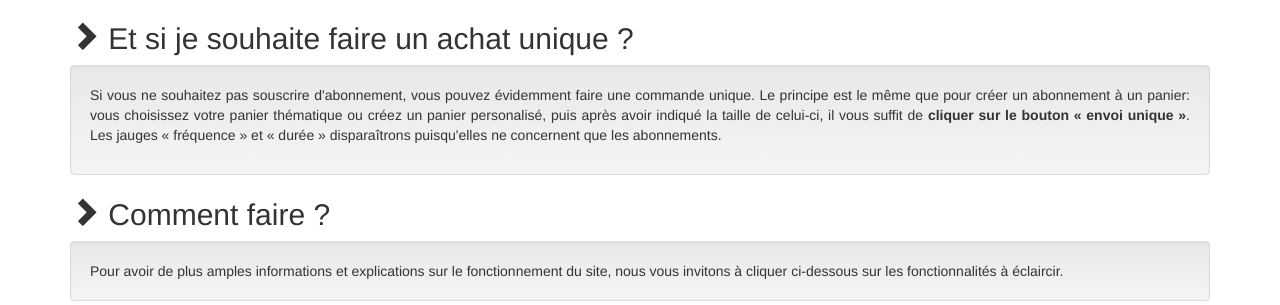
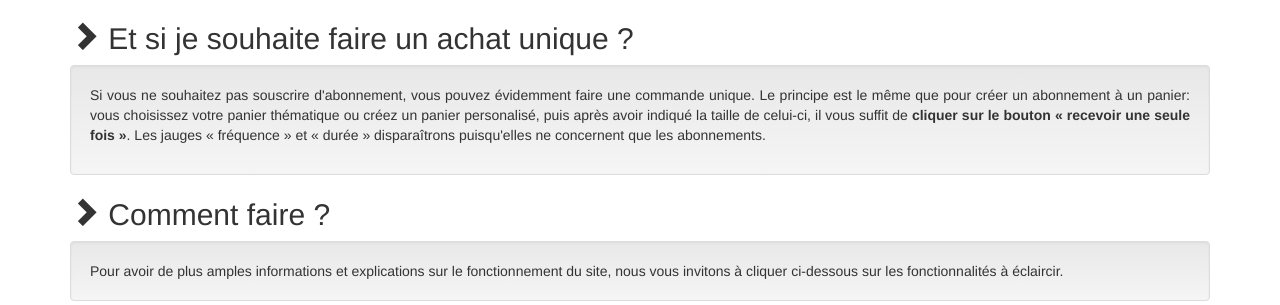
Before and after one commit to vegeclic/django-regularcom, a Django app: template templates/how.html in a window 1280 px wide. Shown: the part 1871-2176 px from the top of the page. Run offline with Django 3.2, Linux system fonts and the light colour scheme; the template is opened without the code that fills it, so the values that code supplies are empty; some libraries are stand-ins or nearby versions.

Commit message:
* templates/how.html: minor

```diff
--- a/templates/how.html
+++ b/templates/how.html
@@ -73,7 +73,7 @@
 <h2 id="individualcart"><i class="glyphicon glyphicon-chevron-right"></i> Et si je souhaite faire un achat unique ?</h2>
 
   <div class="well" style="text-align: justify">
-    <p> Si vous ne souhaitez pas souscrire d'abonnement, vous pouvez évidemment faire une commande unique. Le principe est le même que pour créer un abonnement à un panier: vous choisissez votre panier thématique ou créez un panier personalisé, puis après avoir indiqué la taille de celui-ci, il vous suffit de <strong>cliquer sur le bouton « envoi unique »</strong>. Les jauges « fréquence » et « durée » disparaîtrons puisqu'elles ne concernent que les abonnements.
+    <p> Si vous ne souhaitez pas souscrire d'abonnement, vous pouvez évidemment faire une commande unique. Le principe est le même que pour créer un abonnement à un panier: vous choisissez votre panier thématique ou créez un panier personalisé, puis après avoir indiqué la taille de celui-ci, il vous suffit de <strong>cliquer sur le bouton « recevoir une seule fois »</strong>. Les jauges « fréquence » et « durée » disparaîtrons puisqu'elles ne concernent que les abonnements.
     </p>
   </div>
 
```
